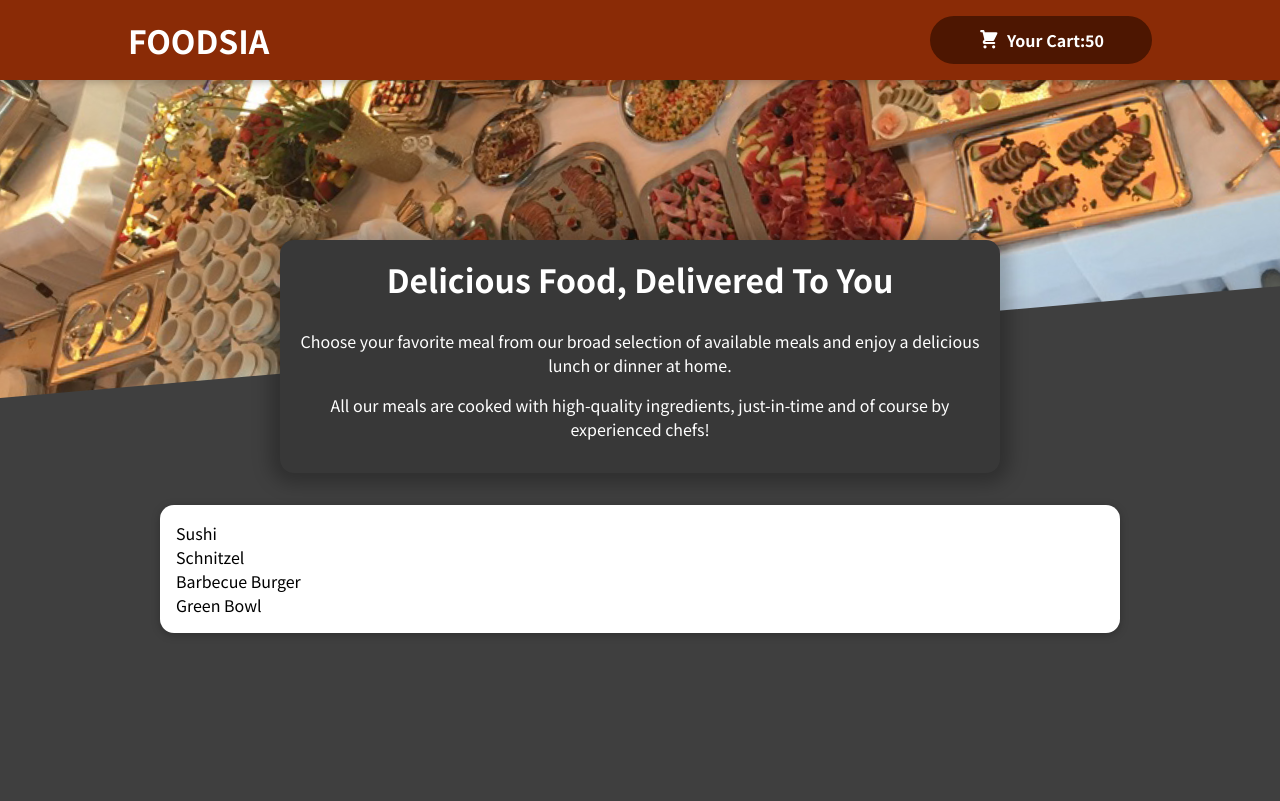
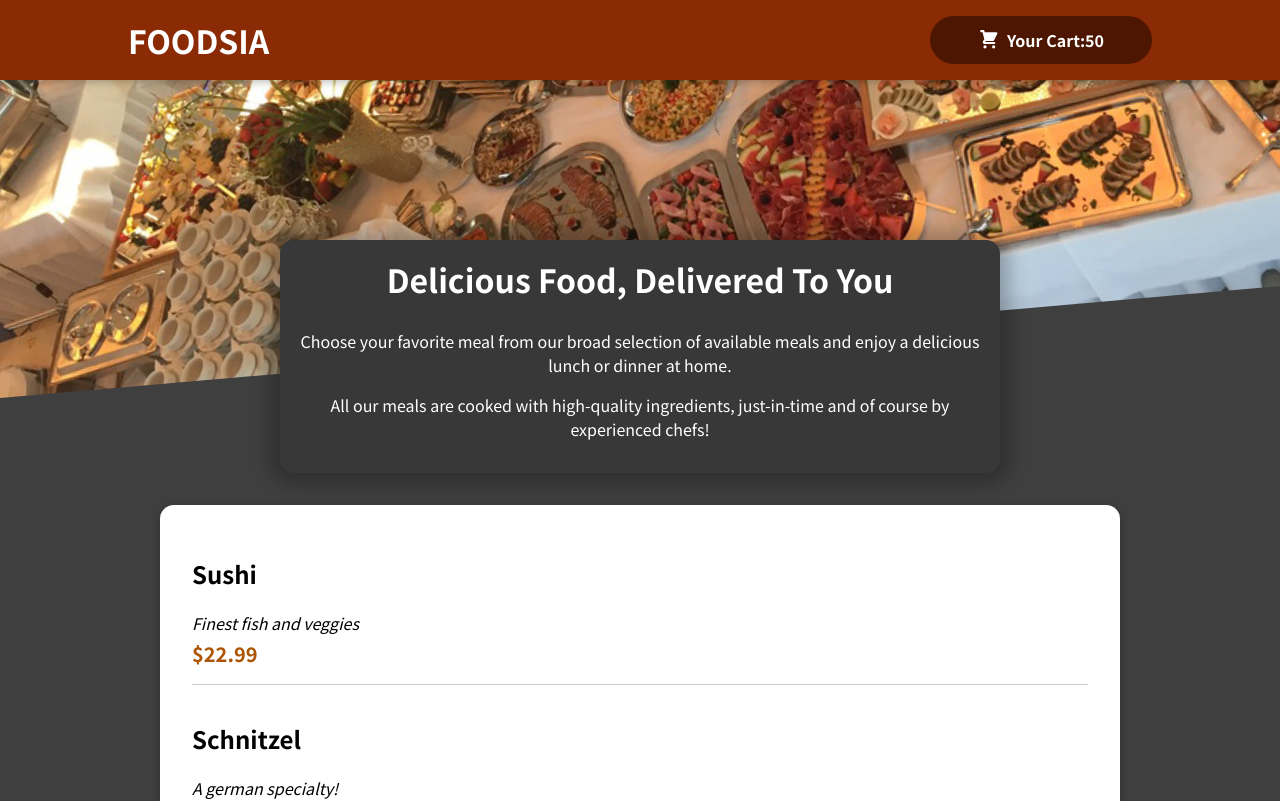
Before and after one commit to mianamir/food_order_app, a React (Create React App) app: page / in a window 1280 px wide. Shown: the top 801 px of the page. Built offline with nearby package versions, Linux system fonts and the light colour scheme.

Commit message:
meal items with custom styles and reusable components
meal items with custom styles and reusable components.

```diff
--- a/src/components/Meals/AvailableMeals.js
+++ b/src/components/Meals/AvailableMeals.js
@@ -1,6 +1,8 @@
 import React from 'react';
 
 import Card from '../UI/Card';
+import MealItem from './MealItem/MealItem';
+
 import classes from './AvailableMeals.module.css';
 
 
@@ -34,7 +36,12 @@
 
 const AvailableMeals = () => {
 
-    const mealsList = DUMMY_MEALS.map(meal => <li>{meal.name}</li>);
+    const mealsList = DUMMY_MEALS.map(meal => <MealItem
+      key={meal.id}
+      name={meal.name}
+      description={meal.description}
+      price={meal.price}
+      />);
 
     return <section className={classes.meals}>
         <Card>
--- /dev/null
+++ b/src/components/Meals/MealItem/MealItem.js
@@ -0,0 +1,25 @@
+import React from 'react';
+
+import classes from './MealItem.module.css';
+
+
+const MealItem = (props) => {
+
+    const price = `$${props.price.toFixed(2)}`;
+
+    return <li className={classes.meal}>
+        <div>
+            <h2>{props.name}</h2>
+            <div className={classes.description}>{props.description}</div>
+            <div className={classes.price}>{price}</div>
+
+        </div>
+
+
+        <div></div>
+    </li>
+};
+
+
+
+export default MealItem;
--- /dev/null
+++ b/src/components/Meals/MealItem/MealItem.module.css
@@ -0,0 +1,22 @@
+.meal {
+    display: flex;
+    justify-content: space-between;
+    margin: 1rem;
+    padding-bottom: 1rem;
+    border-bottom: 1px solid #ccc;
+  }
+
+  .meal h3 {
+    margin: 0 0 0.25rem 0;
+  }
+
+  .description {
+    font-style: italic;
+  }
+
+  .price {
+    margin-top: 0.25rem;
+    font-weight: bold;
+    color: #ad5502;
+    font-size: 1.25rem;
+  }
```
Also changed, not shown: src/components/Meals/MealItem/MealItemForm.js (added, +9 -0 lines), 1 other file (tests, documents, lock files or other folders).
